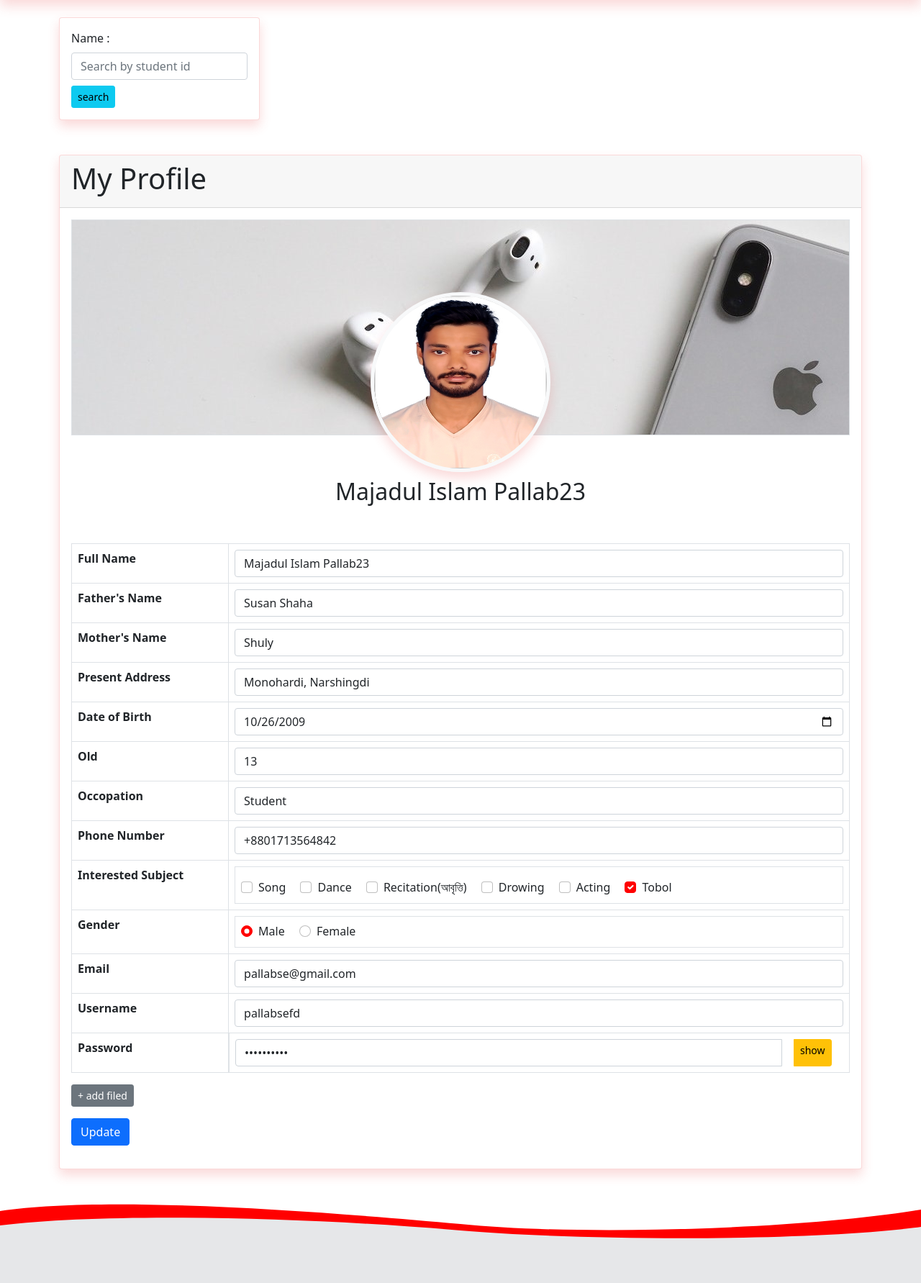
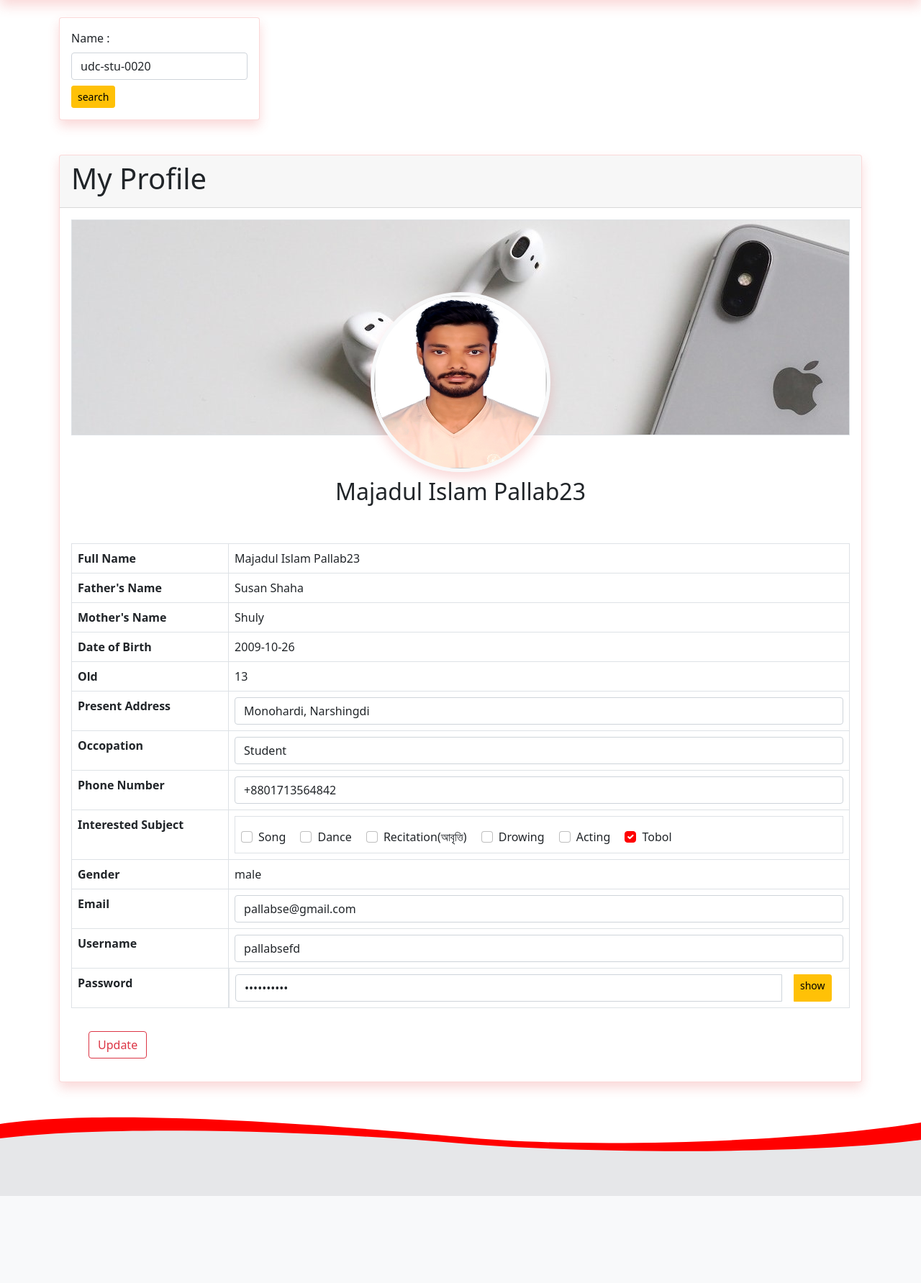
Before and after one commit to mipallab/udc-student__v2, a PHP site: page /pages/edit.php?edit_id=udc-stu-0020 in a window 1280 px wide. Shown: the part 71-1854 px from the top of the page at 72% size. After the commit the page ends 1733 px from the top, so only its background shows below. Run offline with PHP 8.4, Linux system fonts and the light colour scheme; data comes from the database, SQL or seed files in the repository; both versions use the stored data as it was after the commit; some libraries are stand-ins or nearby versions.

Commit message:
UPDATE 27.05.23

```diff
--- a/assects/css/style.css
+++ b/assects/css/style.css
@@ -217,6 +217,15 @@
  outline:0;
  box-shadow:0 0 0 .25rem rgba(204,0,0,.25)
 }
+
+a {
+	 color:red;
+	 text-decoration:none;
+}
+a:hover {
+	color: red;
+ 	text-decoration:underline;
+}
 /*------------------------------------
 		Footer
 --------------------------------------*/
--- a/pages/edit.php
+++ b/pages/edit.php
@@ -3,6 +3,66 @@
 		include_once('../config.php');
 
 		$edit_id = $_GET['edit_id'] ?? $_GET['get_stu_id'] ?? " ";
+
+
+		if(isset($_POST['submit'])) {
+
+		$error = array();
+		//POST data
+		    $address 					= $_POST['address'] ;
+		    $occopation 			= $_POST['occopation'] ;
+		    $phone 						= $_POST['phone'] ;
+		    $email 						= $_POST['email'] ;
+		    $username 				= $_POST['username'] ;
+		    $password					= $_POST['password'] ;
+
+
+
+		// username exists valid
+		    $sqlusernameselect = "SELECT username FROM students WHERE username = '$username'";
+		    $run_username_query = mysqli_query($connect, $sqlusernameselect) or die('select query not run');
+		    $result_username = mysqli_fetch_assoc($run_username_query);
+		    $check_username = $result_username['username'] ?? " ";
+		    if($username === $check_username) {
+		    	$error['username'] = '"'. $username .'" username already exists! Please try another username';
+		    }
+
+
+		// email exists valid
+		    $sqlemailselect = "SELECT email FROM students WHERE email = '$email'";
+		    $run_email_query = mysqli_query($connect, $sqlemailselect) or die('select query not run');
+		    $result_email = mysqli_fetch_assoc($run_email_query);
+		    $check_email = $result_email['email'] ?? ' ';
+		    if($email === $check_email) {
+		    	$error['email'] = '"'. $email .'" email already exists! Please try another email';
+		    }else {
+		    	$email = $_POST['email'] ;
+		    }
+
+
+	    //interested subject
+		    $interested = $_POST['interested_sub'];
+			$chk = '';
+			foreach($interested as $chk1)
+		   	{
+		      $chk .= $chk1.", ";
+		   	}
+		   	$interested_sub = substr($chk,0,-2);
+
+
+		if(count($error) === 0) {
+
+
+			//send query
+				$sql = "UPDATE `students` SET present_address = '$address', occupation = '$occopation', interested_subject = '$interested_sub', email = '$email', username = '$username', password ='$password' WHERE `stu_id` = '$edit_id'";
+				mysqli_query($connect, $sql) or die('query not send');
+
+			//redirect page
+				header("location:./profile.php?view_id=$edit_id");
+
+		}
+
+	}
 
 ?>
 
@@ -75,8 +135,8 @@
 			<div class="card-body">
 				<form action="" method="GET">
 					<label for="stu-search" class="form-label">Name : </label>
-					<input id="stu-search" class="form-control" type="text" name="get_stu_id" placeholder="Search by student id" value="">
-					<button class="btn btn-sm btn-info mt-2" type="submit">search</button>
+					<input id="stu-search" class="form-control" type="text" name="get_stu_id" placeholder="Search by student id" value="<?php echo $edit_id?>">
+					<button class="btn btn-sm btn-warning mt-2" type="submit">search</button>
 				</form>
 			</div>
 		</div>
@@ -109,35 +169,36 @@
 							  <tbody>
 							    <tr>
 							      	<th scope="row">Full Name</th>
-							      	<td><input class="form-control" type="text" value="<?php echo $edit_row['full_name'];?>"></td>
+							      	<td><?php echo $edit_row['full_name'];?></td>
 							    </tr>
 							    <tr>
 							      	<th scope="row">Father's Name</th>
-							      	<td><input class="form-control" type="text" value="<?php echo $edit_row['father_name'];?>"></td>
+							      	<td><?php echo $edit_row['father_name'];?></td>
 							    </tr>
 							    <tr>
 							      	<th scope="row">Mother's Name</th>
-							      	<td><input class="form-control" type="text" value="<?php echo $edit_row['mother_name'];?>"></td>
+							      	<td><?php echo $edit_row['mother_name'];?></td>
 							    </tr>
-								<tr>
-									<th scope="row">Present Address</th>
-									<td><input class="form-control" type="address" value="<?php echo $edit_row['present_address'];?>"></td>
-								</tr>
-								<tr>
+							   <tr>
 									<th scope="row">Date of Birth</th>
-									<td><input class="form-control" type="date" onchange="ageCalculator()" value="<?php echo $edit_row['date_of_birth'];?>"></td>
+									<td><?php echo $edit_row['date_of_birth'];?></td>
 								</tr>
 								<tr>
 									<th scope="row">Old</th>
-									<td><input class="form-control" type="num" value="<?php echo $edit_row['age'];?>"></td>
+									<td><?php echo $edit_row['age'];?></td>
 								</tr>
 								<tr>
+									<th scope="row">Present Address</th>
+									<td><input name="address" class="form-control" type="address" value="<?php echo $edit_row['present_address'];?>"></td>
+								</tr>
+
+								<tr>
 									<th scope="row">Occopation</th>
-									<td><input class="form-control" type="text" value="<?php echo $edit_row['occupation'];?>"></td>
+									<td><input name="occopation" class="form-control" type="text" value="<?php echo $edit_row['occupation'];?>"></td>
 								</tr>
 								<tr>
 									<th scope="row">Phone Number</th>
-									<td><input class="form-control" type="tel" value="<?php echo $edit_row['phone'];?>"></td>
+									<td><input name="phone" class="form-control" type="tel" value="<?php echo $edit_row['phone'];?>"></td>
 								</tr>
 								<tr>
 									<th scope="row">Interested Subject</th>
@@ -152,7 +213,7 @@
 											<legend class="w-auto float-none fs-6"></legend>
 
 											<div class="form-check form-check-inline">
-												<input class="form-check-input" type="checkbox" id="song" value="song" name="interested_sub"
+												<input class="form-check-input" type="checkbox" id="song" value="song" name="interested_sub[]"
 
 													 <?php echo (in_array("song",$ins_sub)) ? 'checked' : " "; ?>
 
@@ -160,7 +221,7 @@
 												<label class="form-check-label" for="song">Song</label>
 										  </div>
 										  <div class="form-check form-check-inline">
-												<input class="form-check-input" type="checkbox" size="30" id="dance" value="dance" name="interested_sub"
+												<input class="form-check-input" type="checkbox" size="30" id="dance" value="dance" name="interested_sub[]"
 
 													<?php echo (in_array("dance",$ins_sub)) ? "checked" : " "; ?>
 
@@ -168,7 +229,7 @@
 												<label class="form-check-label" for="dance">Dance</label>
 										  </div>
 											<div class="form-check form-check-inline">
-												<input class="form-check-input" type="checkbox" id="recitation" value="recitation" name="interested_sub"
+												<input class="form-check-input" type="checkbox" id="recitation" value="recitation" name="interested_sub[]"
 
 														<?php echo (in_array("recitation",$ins_sub)) ? "checked" : " "; ?>
 
@@ -184,14 +245,14 @@
 												<label class="form-check-label pe-auto" for="drowing">Drowing</label>
 										  </div>
 										  <div class="form-check form-check-inline">
-												<input class="form-check-input" type="checkbox" id="acting" value="acting" name="interested_sub"
+												<input class="form-check-input" type="checkbox" id="acting" value="acting" name="interested_sub[]"
 
 													<?php echo (in_array("acting",$ins_sub)) ? "checked" : " "; ?>
 												>
 												<label class="form-check-label" for="acting">Acting</label>
 										  </div>
 											<div class="form-check form-check-inline">
-												<input class="form-check-input" type="checkbox" id="tobol" value="tobol" name="interested_sub"
+												<input class="form-check-input" type="checkbox" id="tobol" value="tobol" name="interested_sub[]"
 
 													<?php echo (in_array("tobol",$ins_sub)) ? "checked" : " "; ?>
 
@@ -199,39 +260,42 @@
 												<label class="form-check-label" for="tobol">Tobol</label>
 										  </div>
 										</fieldset>
-										<?php
-
-										?>
 									</td>
 								</tr>
 								<tr>
 									<th scope="row">Gender</th>
 									<td>
-										<fieldset class="border p-2">
-											<!-- <legend  class="float-none w-auto p-2 fs-6"></legend> -->
-											<div class="form-check form-check-inline">
-												<input class="form-check-input" type="radio" name="gender" id="male" value="male" <?php echo ($edit_row['gender'] == "male") ? ("checked") : (" ") ?> >
-												<label class="form-check-label" for="male">Male</label>
-											</div>
-											<div class="form-check form-check-inline">
-												<input class="form-check-input" type="radio" name="gender" id="female" value="female" <?php echo ($edit_row['gender'] == "female") ? ("checked") : (" ") ?> >
-												<label class="form-check-label" for="female">Female</label>
-											</div>
-										 </fieldset>
+												<?php echo $edit_row['gender']; ?>
 									</td>
 								</tr>
 								<tr>
 									<th scope="row">Email</th>
-									<td><input class="form-control" type="email" value="<?php echo $edit_row['email'];?>"></td>
+									<td><input name="email" class="form-control" type="email" value="<?php echo $edit_row['email'];?>">
+											<div class="text-danger">
+												<?php
+													if(isset($error['email'])) {
+														echo $error['email'];
+													}
+												?>
+											</div>
+									</td>
 								</tr>
 								<tr>
 									<th scope="row">Username</th>
-									<td><input class="form-control" type="text" value="<?php echo $edit_row['username'];?>"></td>
+									<td><input name="username" class="form-control" type="text" value="<?php echo $edit_row['username'];?>">
+										<div class="text-danger">
+												<?php
+													if(isset($error['username'])) {
+														echo $error['username'];
+													}
+												?>
+											</div>
+									</td>
 								</tr>
 								<tr>
 									<th scope="row">Password</th>
 									<td class="input-group">
-										<input class="form-control" id="pass" type="password" value="<?php echo $edit_row['password'];?>">
+										<input name="password" class="form-control" id="pass" type="password" value="<?php echo $edit_row['password'];?>">
 										<span id="btn" onclick="passHideShow()" class="btn btn-warning btn-sm mx-3">show</span>
 
 									</td>
@@ -239,8 +303,7 @@
 							  </tbody>
 
 							</table>
-							<button class="btn btn-sm btn-secondary">+ add filed</button> <br>
-							<input class="btn btn-primary my-3" type="submit" value="Update">
+							<input class="btn btn-outline-danger ms-4 my-3" type="submit" name="submit" value="Update">
 						</form>
 					</div>
 				</div>
```
Also changed, not shown: pages/pagination_page.php (added, +114 -0 lines), pages/profile.php (+6 -1 lines), pages/table.php (+27 -85 lines), udc.sql (+14 -9 lines), assects/media/img/users/DSC_0007 (1).JPG (added), assects/media/img/users/pornota2.png (added), assects/media/img/users/sruty2.png (added).
